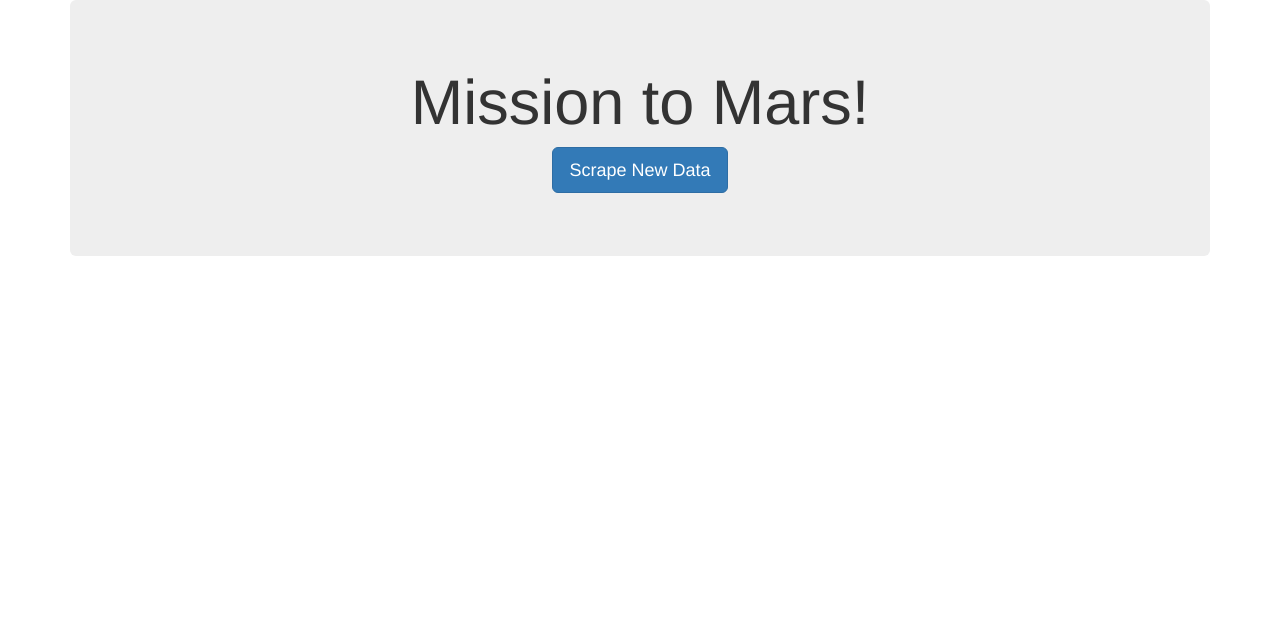
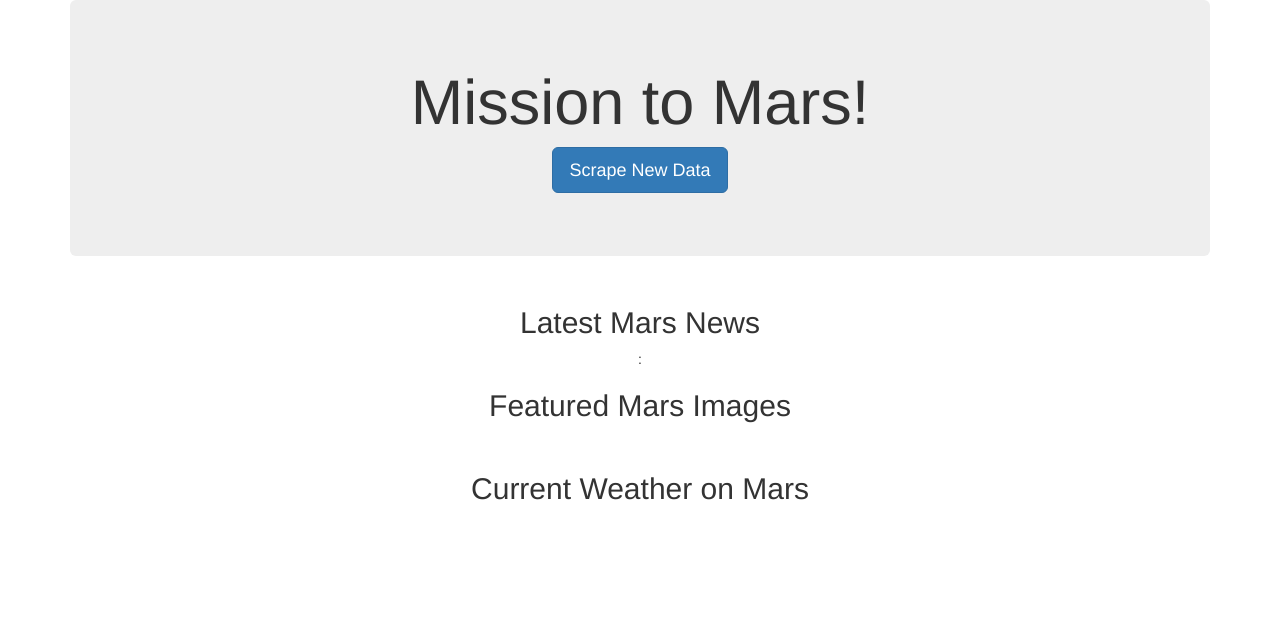
Before and after one commit to reedkm/web-scraping, a Flask app: page / in a window 1280 px wide. Shown: the top 634 px of the page. Run offline with Flask 2, Linux system fonts and the light colour scheme; data that the repository does not hold is empty; some libraries are stand-ins or nearby versions.

Commit message:
flask scrape really working

```diff
--- a/app.py
+++ b/app.py
@@ -14,21 +14,20 @@
 client = flask_pymongo.PyMongo(app, uri=conn)
 
 # Connect to a database. Will create one if not already available.
-db = client
+# db = client
 
 # Set route
 @app.route('/')
 def index():
-    # Store the articles in a list
-    articles2 = list(db.db.mars_db.mars_current.find())
-    #print(articles)
-
-    # Return the template with the articles list passed in
-    return render_template('index.html', articles=articles2)
+    # Store the articles in a variable
+	articles = client.db.mars_current.find_one()
+	#print(articles)
+	# Return the template with the articles list passed in
+	return render_template('index.html', articles=articles)
 
 @app.route("/scrape")
 def scraper():
-    current = db
+    current = client
 
     current_data = mars_scraping.scrape()
 
--- a/templates/index.html
+++ b/templates/index.html
@@ -18,10 +18,10 @@
     </div>
 
     <!-- Current Mars Info -->
-    <div class="row">
+    <div class="row" id="1">
       <div class="col-md-12">
-    <!-- {% for articles in articles %} -->
-      <h2>Latest Mars News TEMPLATE</h2>
+
+      <h2>Latest Mars News</h2>
           <p>{{ articles.date }}: <a href="{{ articles.url }}">{{ articles.title }}</a></p>
           <p>{{ articles.teaser }}</p>
 
@@ -37,7 +37,6 @@
           <p><img src="{{ articles.schia_link }}" />{{ articles.schia_title }}</p>
           <p><img src="{{ articles.syrtis_link }}" />{{ articles.syrtis_title }}</p>
 
-	<!-- {% endfor %} -->
     </div>
     </div>
   </div>
```
